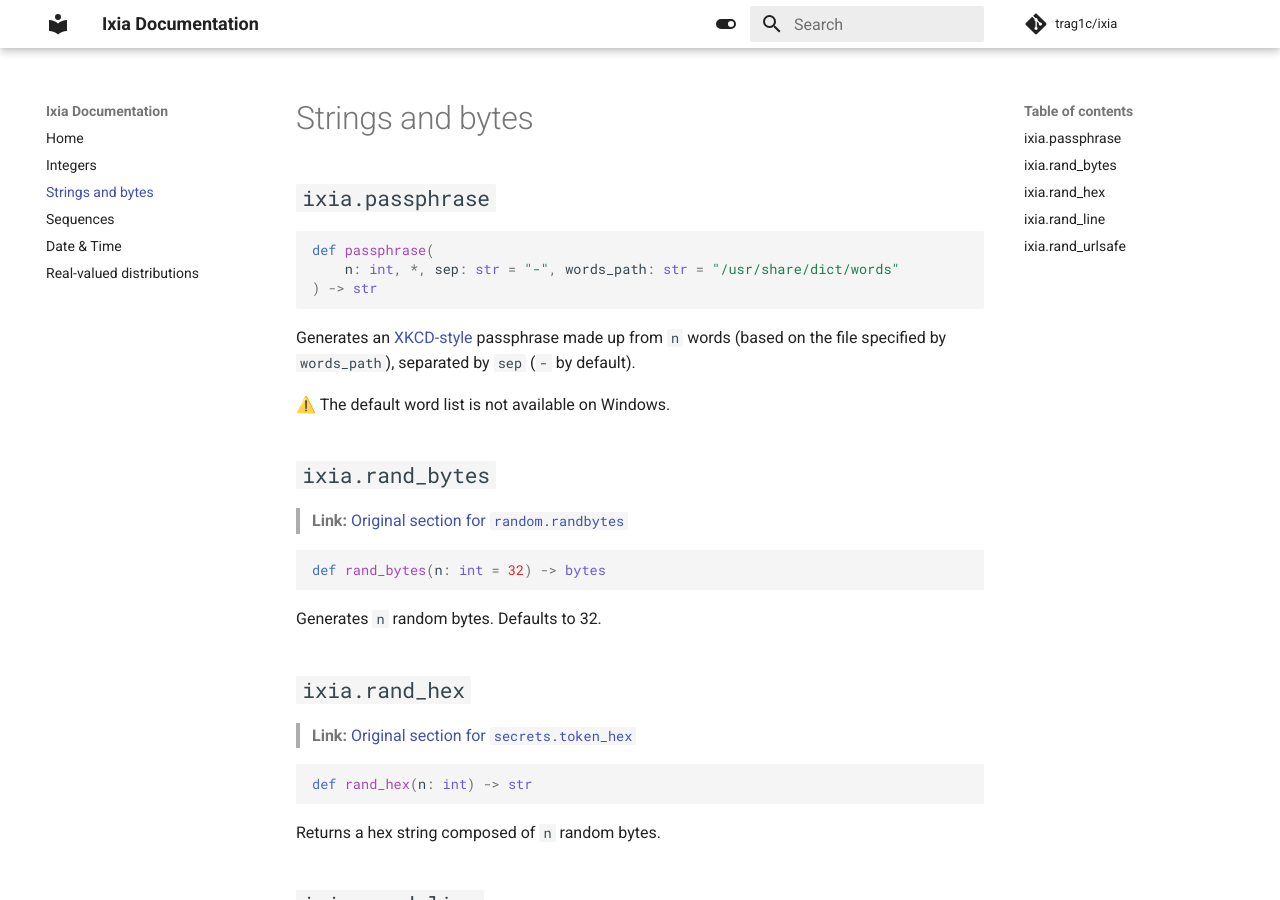
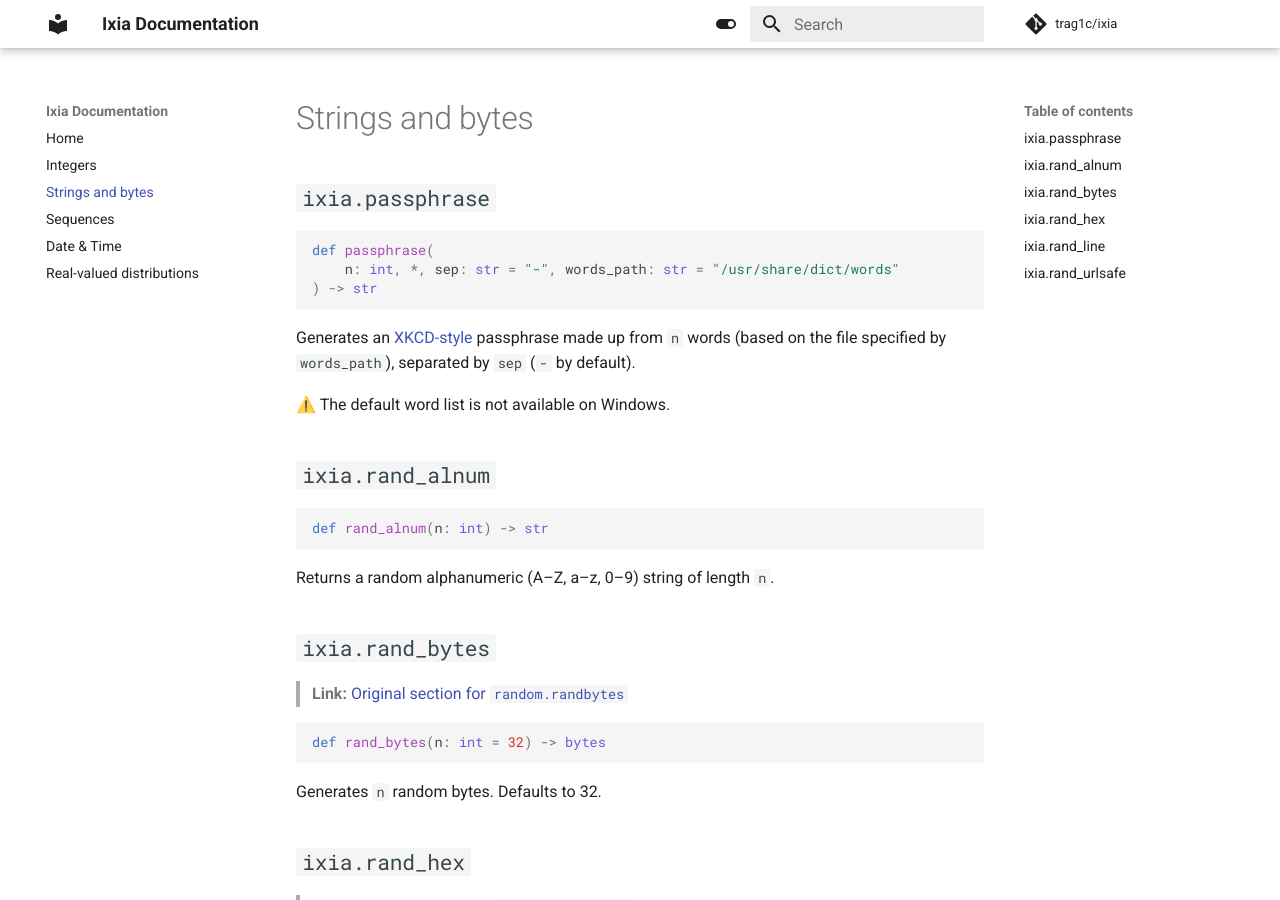
Before and after one commit to trag1c/ixia, an MkDocs documentation site: the page built from docs/strings_and_bytes.md, in a window 1280 px wide and 900 px high. Built offline with MkDocs 1.6.1 and Material for MkDocs 9.7.7, drawn with Linux system fonts in a browser that asks for light colours; comment, search, counter and statistics services are not loaded; the version menu is left out.

Commit message:
docs: add `ixia.rand_alnum`

````diff
--- a/docs/strings_and_bytes.md
+++ b/docs/strings_and_bytes.md
@@ -11,6 +11,15 @@ def passphrase(
 Generates an [XKCD-style](https://xkcd.com/936/) passphrase made up from `n` words (based on the file specified by `words_path`), separated by `sep` (`-` by default).
 
 ⚠️ The default word list is not available on Windows.
+
+
+## `ixia.rand_alnum`
+
+```py
+def rand_alnum(n: int) -> str
+```
+
+Returns a random alphanumeric (A–Z, a–z, 0–9) string of length `n`.
 
 
 ## `ixia.rand_bytes`
````
